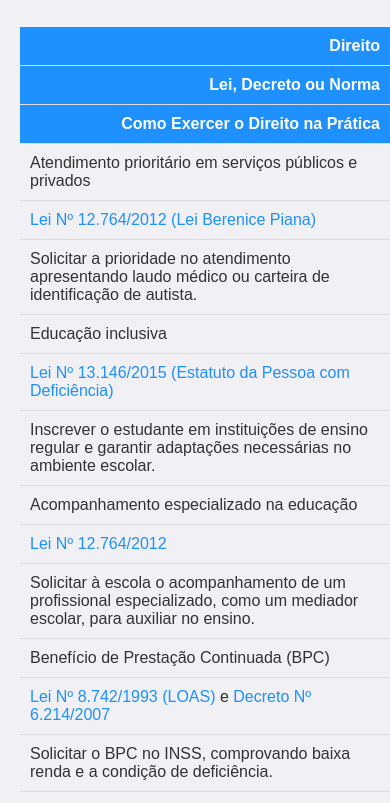
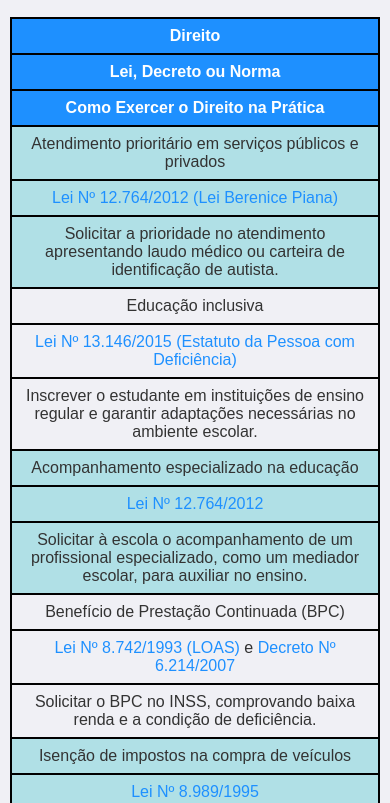
Before and after one commit to utilitea/direiTEA, a plain HTML site: page index.html in a window 390 px wide. Shown: the part 93-896 px from the top of the page. Drawn offline with Linux system fonts and the light colour scheme.

Commit message:
index.html

```diff
--- a/index.html
+++ b/index.html
@@ -26,13 +26,18 @@
             margin: 20px 0;
         }
         th, td {
-            border: 1px solid #ddd;
+            border: 1px solid black; /* Bordas pretas */
             padding: 8px;
-            text-align: left;
+            text-align: center; /* Centralizando o conteúdo */
+            word-wrap: break-word; /* Permitir quebra de linha */
+            white-space: normal; /* Permitir que o texto ocupe mais de uma linha */
         }
         th {
             background-color: #1E90FF;
             color: white;
+        }
+        tr:nth-child(even) {
+            background-color: #B0E0E6; /* Azul claro para linhas alternadas */
         }
         a {
             color: #1E90FF;
@@ -42,17 +47,18 @@
             text-decoration: underline;
         }
         @media screen and (max-width: 600px) {
+            body {
+                padding: 10px; /* Reduzir padding em telas menores */
+            }
             table, th, td {
                 display: block;
-                width: 100%;
+                width: 100%; /* Garantir que a tabela ocupe 100% da largura */
+                text-align: center;
+                border: 1px solid black; /* Garantir bordas pretas em dispositivos móveis */
+                box-sizing: border-box; /* Incluir bordas e padding no cálculo de largura */
             }
-            th {
-                text-align: right;
-            }
-            th, td {
-                padding: 10px;
-                border: none;
-                border-bottom: 1px solid #ddd;
+            tr {
+                margin-bottom: 10px; /* Espaçamento entre os grupos de linhas */
             }
         }
     </style>
```
